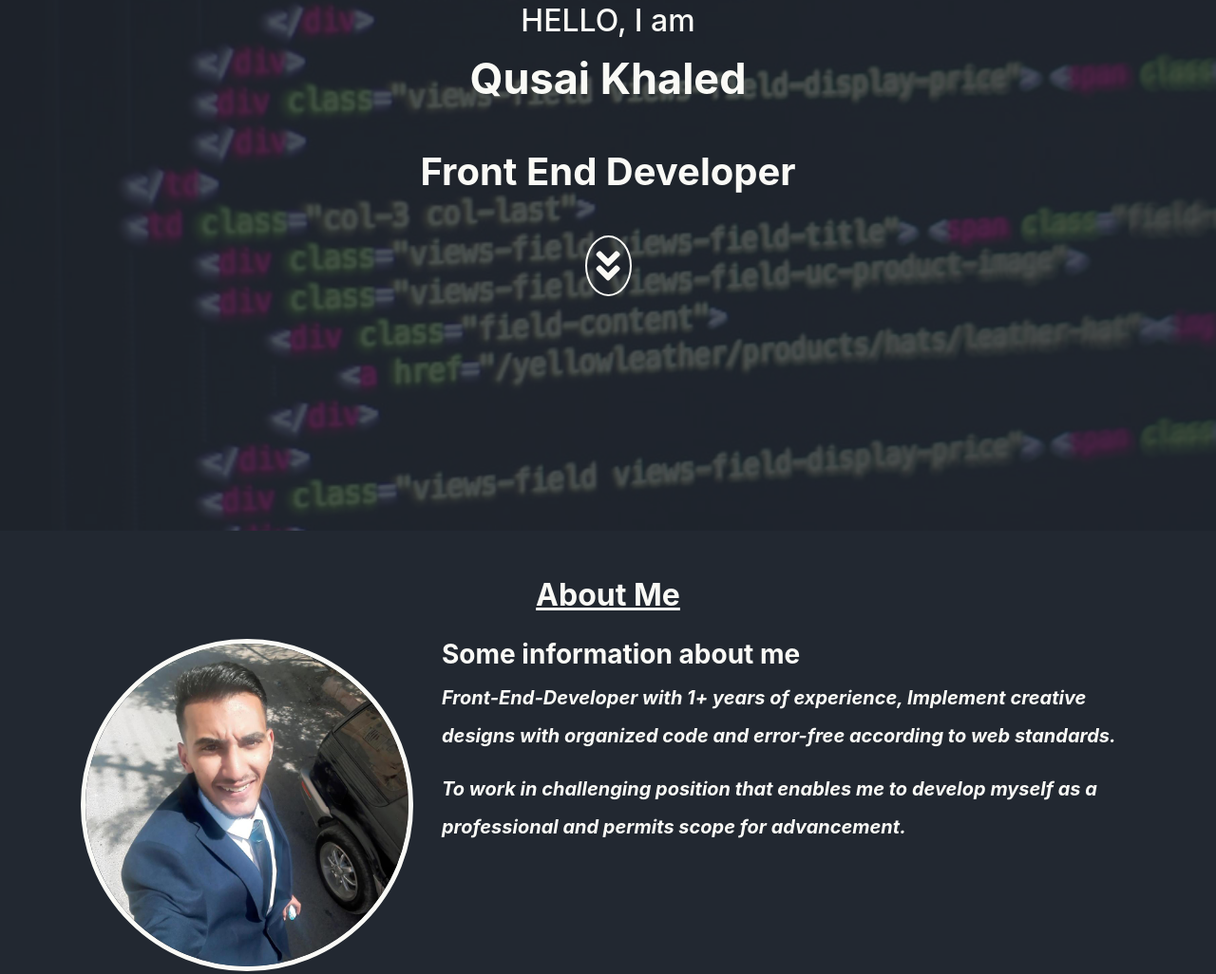
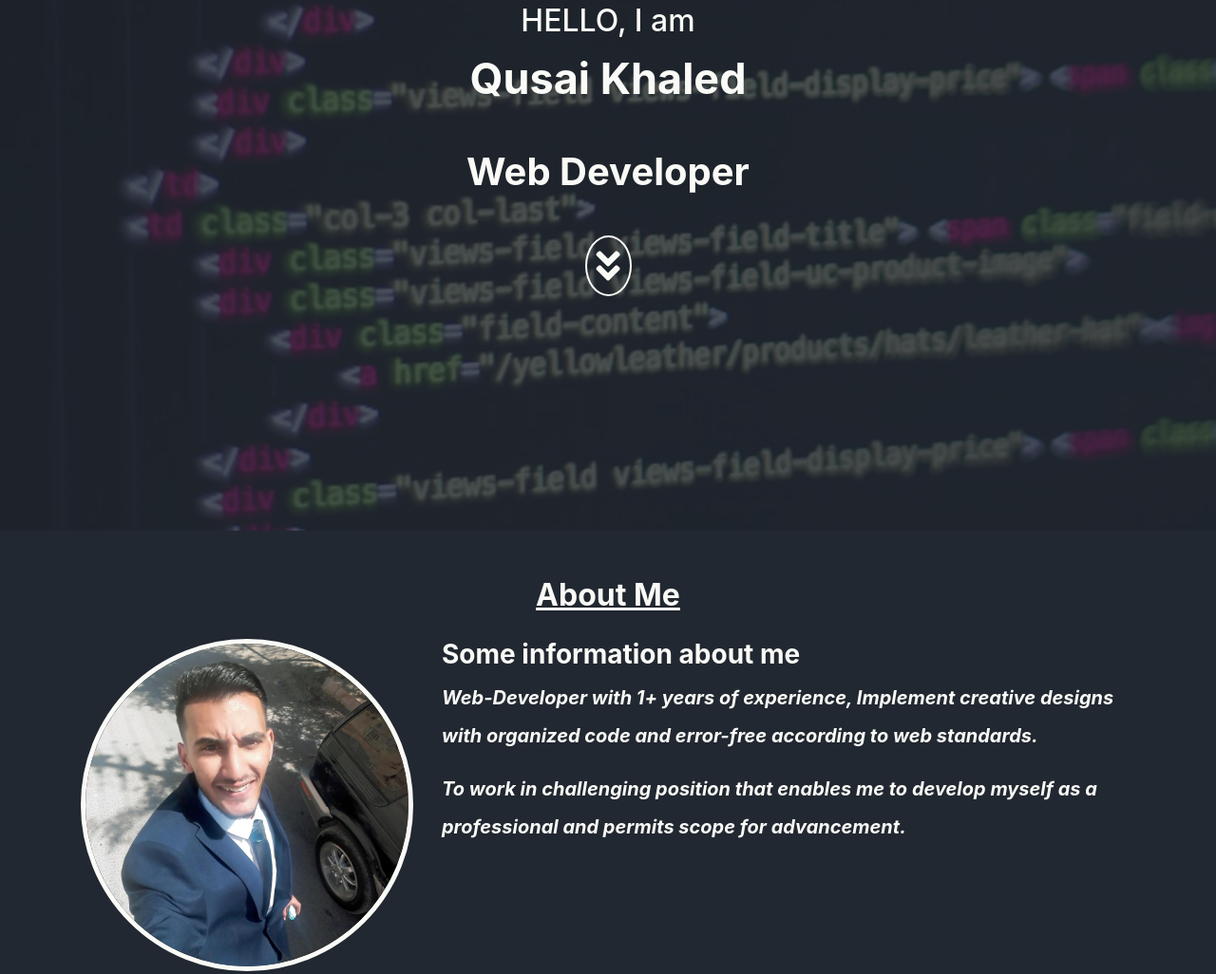
Before and after one commit to Qusai-khaled/BB-Website-My-Portfolio, a plain HTML site: page index.html in a window 1280 px wide. Shown: the part 241-1267 px from the top of the page at 95% size. Drawn offline with nearby package versions, Linux system fonts and the light colour scheme.

Commit message:
Update index.html

```diff
--- a/index.html
+++ b/index.html
@@ -51,7 +51,7 @@
             <div data-aos="fade-down" class="hi text-center">
                 <h2>HELLO, I am </h2>
                 <span>Qusai Khaled</span>
-                <p>Front End Developer </p>
+                <p>Web Developer </p>
                 <span class="down">
                     <i class="fas fa-angle-double-down"></i>
                 </span>
@@ -69,7 +69,7 @@
                 </div>
                 <div data-aos="fade-up" class="info col-sm-12 col-md-8 col-lg-8 text-left">
                     <h3>Some information about me</h3>
-                    <p>Front-End-Developer with 1+ years of experience, Implement creative designs with organized code
+                    <p>Web-Developer with 1+ years of experience, Implement creative designs with organized code
                         and error-free according to web standards.</p>
                     <p>To work in challenging position that enables me to develop myself as a professional and permits
                         scope for advancement.</p>
@@ -351,7 +351,7 @@
                 <div class="contact col-12 col-md-6 col-lg-3">
                     <i class="fas fa-mobile-alt fa-3x"></i>
                     <h2>Phone</h2>
-                    <h4>+962776359173</h4>
+                    <h4>+962780316716</h4>
                 </div>
                 <div class="contact col-12 col-md-6 col-lg-3">
                     <i class="fas fa-envelope fa-3x"></i>
```
